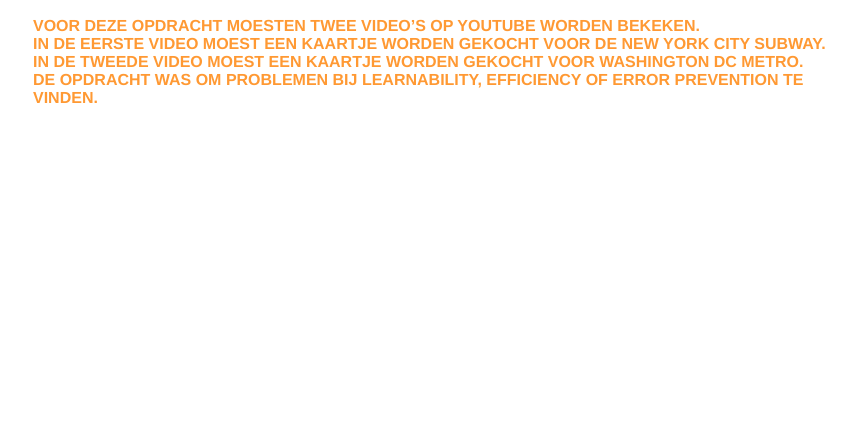
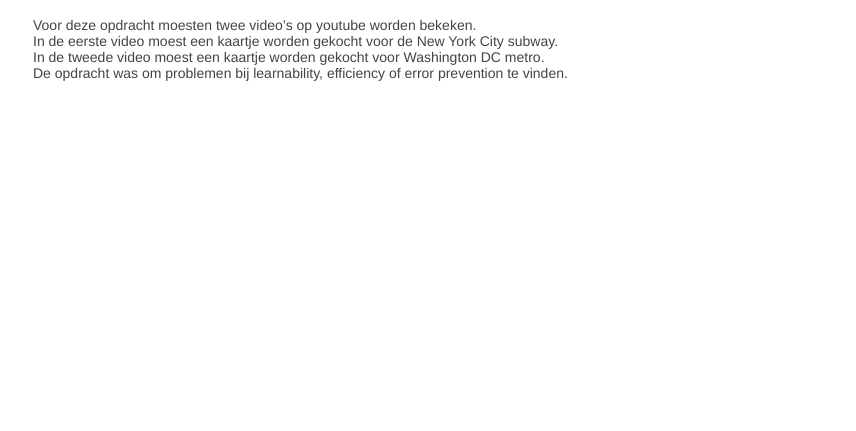
Before and after one commit to MiHiHo/MiHiHo.github.io, a plain HTML site: page usertesting.html in a window 1280 px wide. Shown: the part 395-826 px from the top of the page, without its empty margins (207-1063 px from the left). Drawn offline with Linux system fonts and the light colour scheme.

Commit message:
usertesting
tekst

```diff
--- a/usertesting.html
+++ b/usertesting.html
@@ -15,7 +15,7 @@
 		<a href="http://MiHiHo.github.io/overig" class="btn">Overig</a><br /><br />
 		<div id= "container">
 			<h2> MIT opdracht over User Testing</h3><br /><br />
-			<h4> Voor deze opdracht moesten twee video’s op youtube worden bekeken. <br />In de eerste video moest een kaartje worden gekocht voor de New York City subway.<br /> In de tweede video moest een kaartje worden gekocht voor Washington DC metro.<br /> De opdracht was om problemen bij learnability, efficiency of error prevention te vinden.<br /></h4>
+			Voor deze opdracht moesten twee video’s op youtube worden bekeken. <br />In de eerste video moest een kaartje worden gekocht voor de New York City subway.<br /> In de tweede video moest een kaartje worden gekocht voor Washington DC metro.<br /> De opdracht was om problemen bij learnability, efficiency of error prevention te vinden.<br />
 		</div>
 	</div>
 
```
